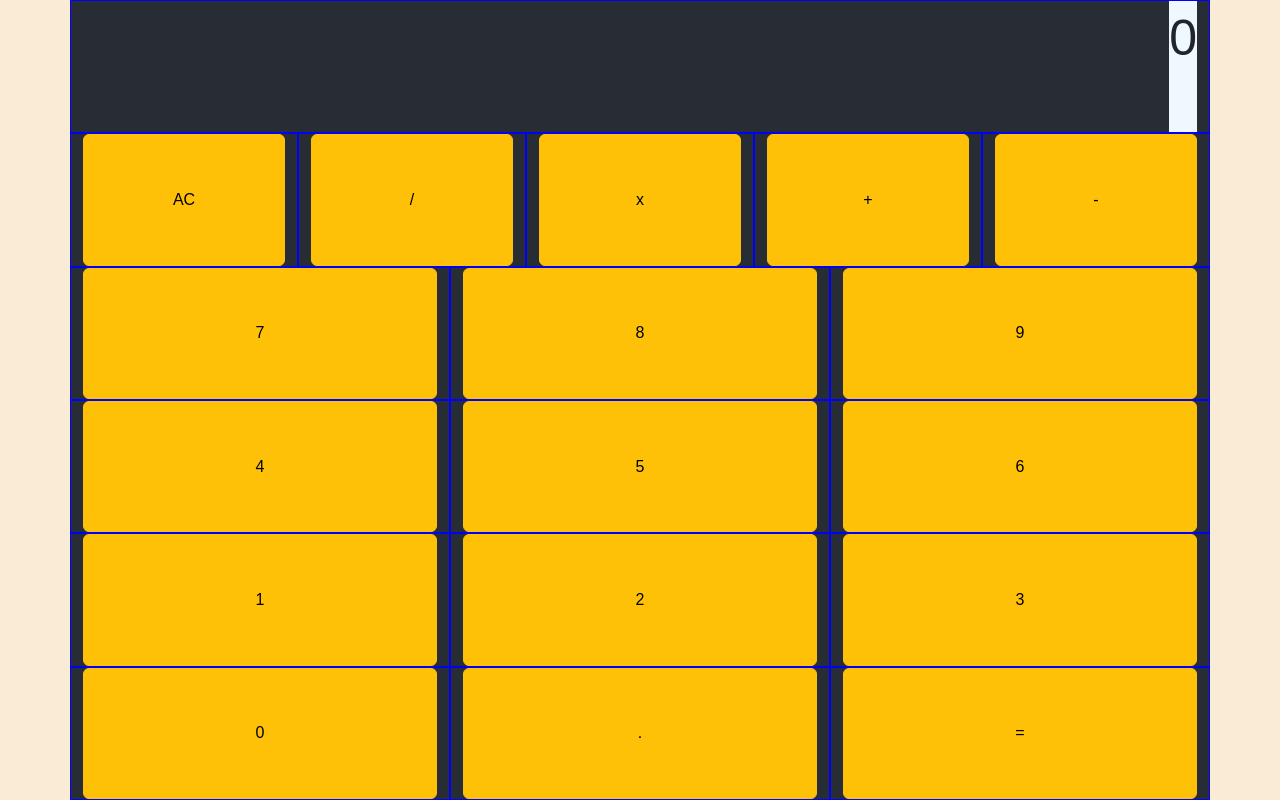
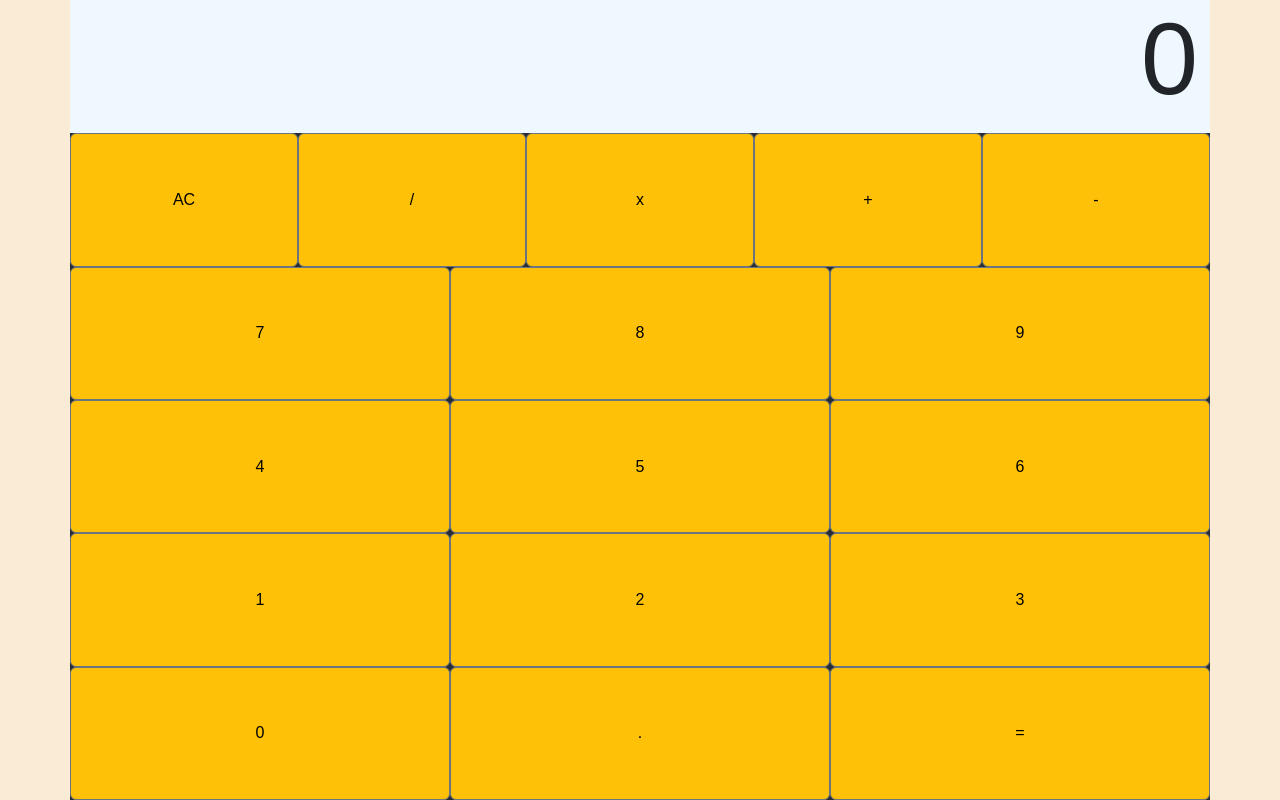
Before and after one commit to PdcShoun/react-app, a React (Vite) app: page / in a window 1280 px wide. Built offline with nearby package versions, Linux system fonts and the light colour scheme.

Commit message:
fix bug calculate

```diff
--- a/src/App.css
+++ b/src/App.css
@@ -1,11 +1,9 @@
 .App {
   font-family: Arial, Helvetica, sans-serif;
-  height: 100vh;
   background-color: antiquewhite;
 }
 
 .container {
-  height: 100%;
   background-color: azure;
 }
 
@@ -13,7 +11,3 @@
   height: 16.67vh;
   background-color: #282c34;
 }
-
-.col {
-  border: 1px solid blue;
-}
--- a/src/App.tsx
+++ b/src/App.tsx
@@ -1,6 +1,5 @@
 import { useState } from "react";
 import "./App.css";
-import DigitButton from "./components/DigitButton";
 import Screen from "./components/Screen";
 
 function App() {
@@ -18,10 +17,14 @@ function App() {
       if (val === "AC") {
         return "0";
       } else if (val === "=") {
-        return eval(currentValue.replace("x", "*"));
+        return eval(currentValue.replace("x", "*")).toString();
       } else if (val === "0" && currentValue === "0") {
         return "0";
-      } else if (val !== "0" && currentValue === "0" && !calculatorLayout[0].includes(val)) {
+      } else if (
+        val !== "0" &&
+        currentValue === "0" &&
+        !calculatorLayout[0].includes(val)
+      ) {
         return val;
       } else if (
         calculatorLayout[0].includes(val) &&
@@ -41,17 +44,16 @@ function App() {
         <div className="row">
           <Screen value={value} />
         </div>
-        {calculatorLayout.map((layoutArray) => (
-          <div className="row">
-            {layoutArray.map((val) => (
-              <div className="col">
-                <button key={val}
-                  className="btn btn-large btn-block btn-warning w-100 h-100"
-                  onClick={() => enterButton(val)}
-                >
-                  {val}
-                </button>
-              </div>
+        {calculatorLayout.map((layoutArray, index) => (
+          <div className="row" key={index}>
+            {layoutArray.map((val, index) => (
+              <button
+                key={val}
+                className="btn btn-large btn-block btn-warning w-100 h-100 col border border-secondary"
+                onClick={() => enterButton(val)}
+              >
+                {val}
+              </button>
             ))}
           </div>
         ))}
--- a/src/components/Screen.css
+++ b/src/components/Screen.css
@@ -1,4 +1,14 @@
 .screen {
   font-size: 50px;
   background-color: aliceblue;
+  text-align: center;
+  border: 3px solid green;
 }
+.display {
+  background-color: aliceblue;
+  text-align: right;
+  display: inline-block;
+  vertical-align: right;
+  line-height: normal;
+  font-size: 8vw;
+}
--- a/src/components/Screen.tsx
+++ b/src/components/Screen.tsx
@@ -1,15 +1,11 @@
-import './Screen.css'
+import "./Screen.css";
 
 type Props = {
   value: string;
 };
 
 const Screen = ({ value }: Props) => {
-  return (
-    <div className="col d-flex flex-row-reverse">
-      <div className="screen align-middle">{value}</div>
-    </div>
-  );
+  return <span className="display">{value}</span>;
 };
 
 export default Screen;
```
